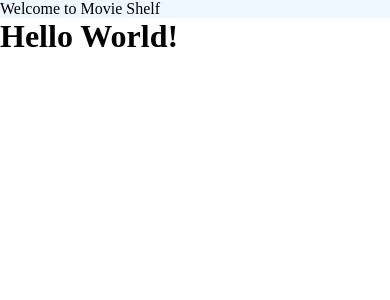
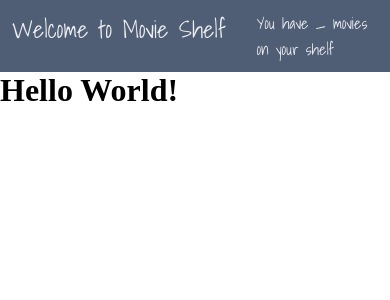
Before and after one commit to AustinFarnsworth/movie-shelf, a React (Create React App) app in the folder client/: page / in a window 390 px wide. Shown: the top 300 px of the page. Built offline with nearby package versions, Linux system fonts and the light colour scheme.

Commit message:
top bar mobile

```diff
--- a/client/src/ components/topbar.css
+++ b/client/src/ components/topbar.css
@@ -1,5 +1,37 @@
+@import url("https://fonts.googleapis.com/css2?family=Shadows+Into+Light&display=swap");
+
 .topbar-container {
   max-width: 100%;
   width: auto;
-  background-color: aliceblue;
+  background-color: #4f5d75;
+  padding: 10px;
+  display: grid;
+  grid-template-columns: repeat(3, 1fr);
 }
+
+.one {
+  grid-column: 1/3;
+  font-size: 32px;
+  font-family: "Shadows Into Light", cursive;
+  color: #edeef1;
+  margin-left: 15px;
+}
+
+.two {
+  grid-column: 3/3;
+  font-size: 24px;
+  font-family: "Shadows Into Light", cursive;
+  /* color: #dbdee3; */
+  color: #edeef1;
+}
+
+@media screen {
+  .one {
+    font-size: 24px;
+    margin-left: 2px;
+  }
+
+  .two {
+    font-size: 16px;
+  }
+}
--- a/client/src/ components/topbar.js
+++ b/client/src/ components/topbar.js
@@ -4,7 +4,8 @@ import "./topbar.css";
 function Topbar() {
   return (
     <div className="topbar-container">
-      <div>Welcome to Movie Shelf</div>
+      <div className="one">Welcome to Movie Shelf</div>
+      <div className="two">You have _ movies on your shelf</div>
     </div>
   );
 }
```
